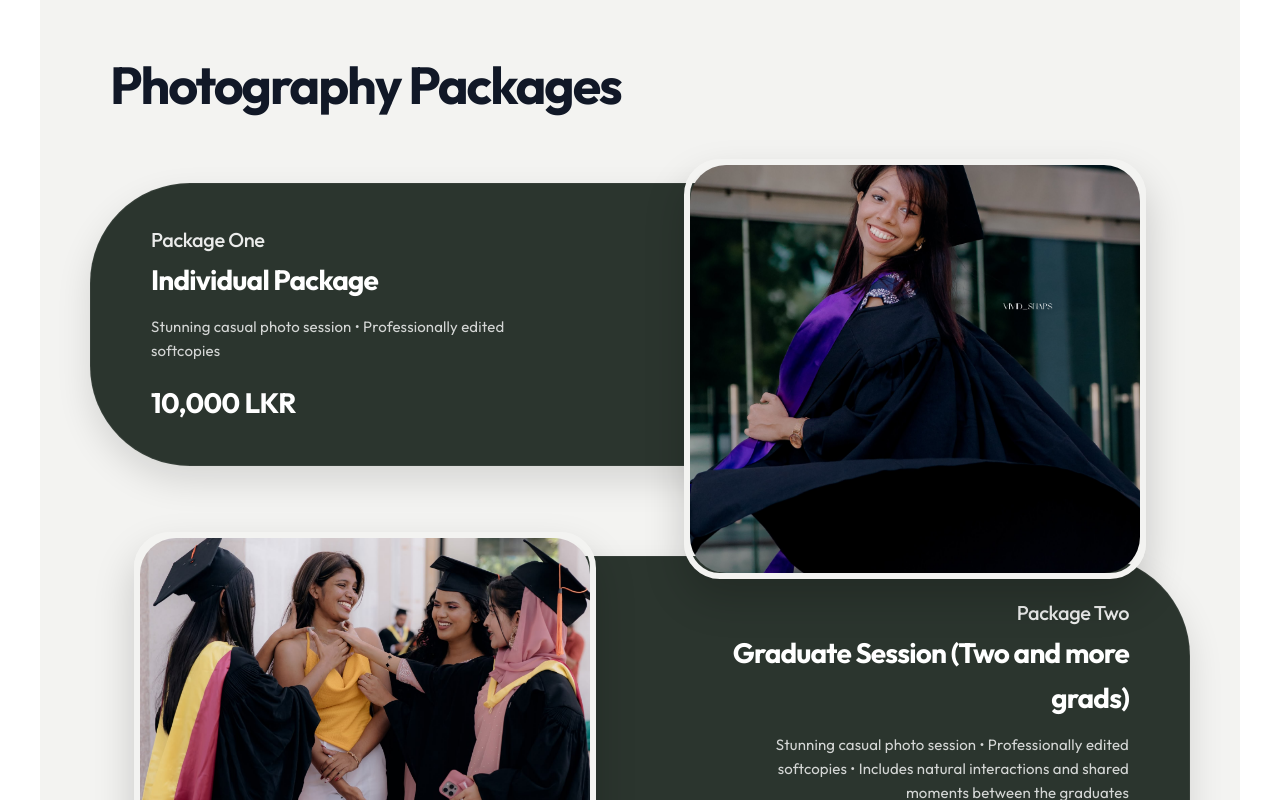
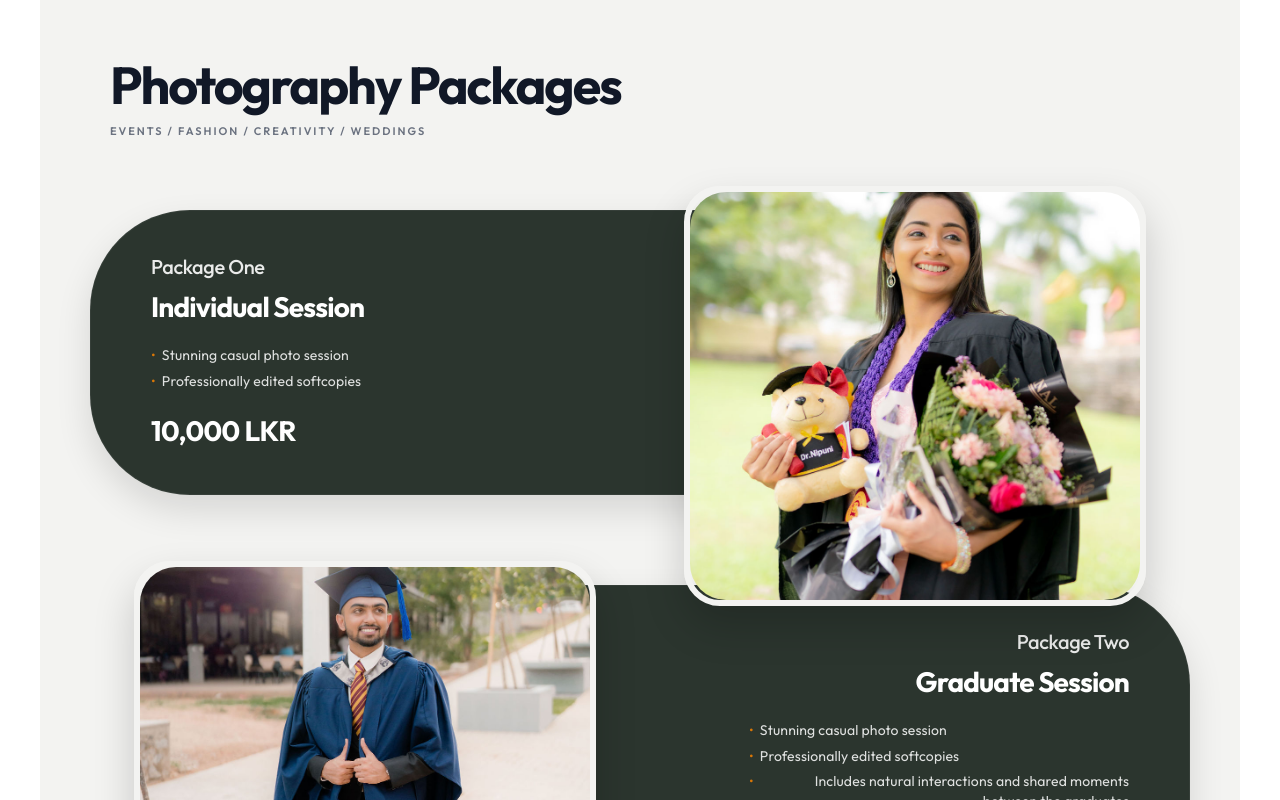
Before and after one commit to nipunnirman/vivid-snap-graduation, a React (Vite) app: page / in a window 1280 px wide. Shown: the part 440-1240 px from the top of the page. Built offline with nearby package versions, Linux system fonts and the light colour scheme; a web font is replaced by a local one.

Commit message:
Update Pricing.jsx

```diff
--- a/src/components/Pricing.jsx
+++ b/src/components/Pricing.jsx
@@ -5,18 +5,18 @@ export default function Pricing() {
     {
       id: 'individual',
       name: 'Package One',
-      title: 'Individual Package',
+      title: 'Individual Session',
       price: '10,000 LKR',
-      photo: '/WhatsApp Image 2026-06-11 at 3.45.13 AM.jpeg',
+      photo: '/Highlights/RJN09611.jpg',
       details: 'Stunning casual photo session • Professionally edited softcopies'
     },
     {
       id: 'graduate',
       name: 'Package Two',
-      title: 'Graduate Session (Two and more grads)',
+      title: 'Graduate Session',
       price: '5,000 LKR',
       priceSuffix: '/ per grad',
-      photo: '/WhatsApp Image 2026-06-11 at 3.45.08 AM.jpeg',
+      photo: '/Highlights/RJN04877.jpg',
       details: 'Stunning casual photo session • Professionally edited softcopies • Includes natural interactions and shared moments between the graduates'
     },
     {
@@ -25,7 +25,7 @@ export default function Pricing() {
       title: 'Love Story Session',
       price: '16,000 LKR',
       photo: '/Highlights/RJN01241.jpg',
-      details: 'Two locations • 60 minute session • 20 edited images • online gallery • print release'
+      details: 'Romantic and relaxed casual photo session • Professionally edited softcopies'
     }
   ];
 
@@ -55,6 +55,9 @@ export default function Pricing() {
         {/* Header */}
         <div className="editorial-header">
           <h2 className="swiss-title">Photography Packages</h2>
+          <div className="swiss-subcategories">
+            EVENTS / FASHION / CREATIVITY / WEDDINGS
+          </div>
         </div>
 
         {/* Staggered Pill Collages */}
@@ -71,7 +74,13 @@ export default function Pricing() {
                   <div className="card-editorial-content">
                     <span className="pkg-pill-label">{pkg.name}</span>
                     <h3 className="pkg-pill-title">{pkg.title}</h3>
-                    <p className="pkg-pill-details">{pkg.details}</p>
+                    <div className="pkg-pill-details">
+                      {pkg.details.split('•').map((line, lIdx) => (
+                        <div key={lIdx} className="details-line">
+                          <span className="bullet-dot">•</span> {line.trim()}
+                        </div>
+                      ))}
+                    </div>
                     <span className="pkg-pill-price">{pkg.price}</span>
                   </div>
                 </div>
@@ -217,12 +226,27 @@ export default function Pricing() {
         }
 
         .pkg-pill-details {
-          font-size: 15px;
-          color: rgba(255, 255, 255, 0.8);
-          line-height: 1.6;
+          margin-top: 4px;
           margin-bottom: 18px;
+          max-width: 380px;
+          display: flex;
+          flex-direction: column;
+          gap: 6px;
+        }
+
+        .details-line {
+          font-size: 14px;
+          color: rgba(255, 255, 255, 0.85);
+          line-height: 1.4;
           letter-spacing: 0.01em;
-          max-width: 380px;
+          display: flex;
+          align-items: flex-start;
+          gap: 6px;
+        }
+
+        .bullet-dot {
+          color: var(--accent-yellow);
+          font-size: 14px;
         }
 
         .pkg-pill-price {
@@ -337,10 +361,26 @@ export default function Pricing() {
           }
 
           .pkg-pill-details {
-            font-size: 13px;
+            margin-top: 2px;
+            margin-bottom: 8px;
+            display: flex;
+            flex-direction: column;
+            gap: 3px;
+          }
+
+          .details-line {
+            font-size: 9px;
+            line-height: 1.25;
             color: rgba(255, 255, 255, 0.8);
-            margin-bottom: 8px;
-            line-height: 1.4;
+            display: flex;
+            align-items: flex-start;
+            gap: 4px;
+            text-align: left;
+          }
+
+          .bullet-dot {
+            font-size: 9px;
+            color: var(--accent-yellow);
           }
 
           .pkg-pill-price {
```
